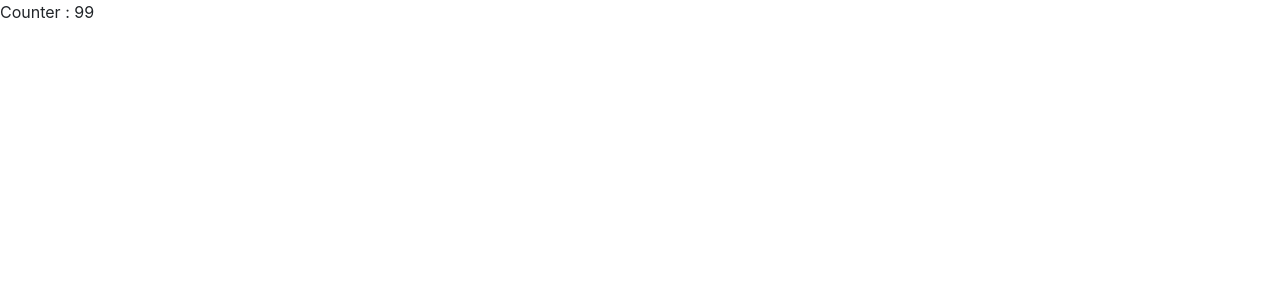
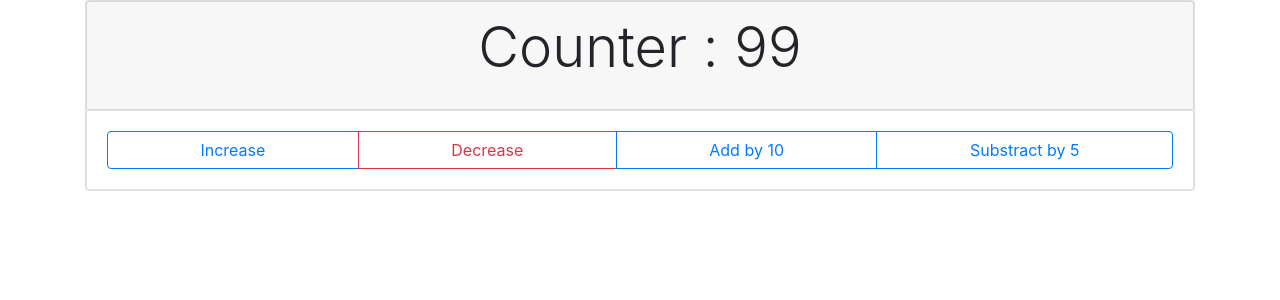
Before and after one commit to synergy2411/learning-react, a React (Create React App) app in the folder 02-playground/: page / in a window 1280 px wide. Shown: the top 300 px of the page. Built offline with nearby package versions, Linux system fonts and the light colour scheme.

Commit message:
actions creator added

```diff
--- a/02-playground/src/Counter/Counter.js
+++ b/02-playground/src/Counter/Counter.js
@@ -1,21 +1,71 @@
-import React, {Component}  from 'react';
-import { connect } from 'react-redux';
+import React, { Component } from "react";
+import { connect } from "react-redux";
+import * as counterActions from './store/actions/counterActions';
 
-class Counter extends Component{
-
-    render(){
-        return (
-            <div>
-                Counter : {this.props.counter}
+class Counter extends Component {
+  render() {
+    return (
+      <div className="container">
+        <div className="card">
+          <div className="card card-header">
+            <p className="text-center display-4">
+              Counter : {this.props.counter}
+            </p>
+          </div>
+          <div className="card card-body">
+            <div className="btn-group">
+              <button
+                className="btn btn-outline-primary"
+                onClick={this.props.onIncrease}
+              >
+                Increase
+              </button>
+              <button
+                className="btn btn-outline-danger"
+                onClick={this.props.onDecrease}
+              >
+                Decrease
+              </button>
+              <button
+                className="btn btn-outline-primary"
+                onClick={() => this.props.onAdd(10)}
+              >
+                Add by 10
+              </button>
+              <button
+                className="btn btn-outline-primary"
+                onClick={() => this.props.onSubstract(5)}
+              >
+                Substract by 5
+              </button>
             </div>
-        )
-    }
+          </div>
+        </div>
+      </div>
+    );
+  }
 }
 
-const mapStateToProps = state => {
-    return {
-        counter : state.counter
+const mapStateToProps = (state) => {
+  return {
+    counter: state.counter,
+  };
+};
+
+const mapDispatchToProps = (dispatch) => {
+  return {
+    onIncrease: () => {
+      dispatch({type : counterActions.INCREMENT});
+    },
+    onDecrease: () => {
+      dispatch({ type: "DECREMENT" });
+    },
+    onAdd : (value) => {dispatch({type : counterActions.ADD_COUNTER, value})},
+    onSubstract : value => {
+        dispatch(counterActions.onSubstract(value))
     }
-}
-export default connect(mapStateToProps)(Counter);
+  };
+};
+
+export default connect(mapStateToProps, mapDispatchToProps)(Counter);
 // export default Counter;
--- /dev/null
+++ b/02-playground/src/Counter/store/actions/counterActions.js
@@ -0,0 +1,14 @@
+// Actions
+
+export const INCREMENT = "INCREMENT";
+export const DECREMENT = "DECREMENT";
+export const ADD_COUNTER = "ADD_COUNTER";
+export const SUBSTRACT_COUNTER = "SUBSTRACT_COUNTER";
+
+// Action creator
+export function onSubstract(value){
+    return {
+        type: SUBSTRACT_COUNTER,
+        value
+    }
+}
--- a/02-playground/src/Counter/store/reducers/rootReducer.js
+++ b/02-playground/src/Counter/store/reducers/rootReducer.js
@@ -1,7 +1,30 @@
+import * as counterActions from '../actions/counterActions';
 
 const initialState = {
     counter : 99
 }
 export default function rootReducer(state = initialState, action) {
+    switch(action.type){
+        case counterActions.INCREMENT :{
+            return {
+                counter : state.counter + 1
+            }
+        }
+        case counterActions.DECREMENT :{
+            return {
+                counter : state.counter - 1
+            }
+        }
+        case counterActions.ADD_COUNTER :{
+            return {
+                counter : state.counter + action.value
+            }
+        }
+        case counterActions.SUBSTRACT_COUNTER : {
+            return {
+                counter : state.counter - action.value
+            }
+        }
+    }
     return state;
 }
```
